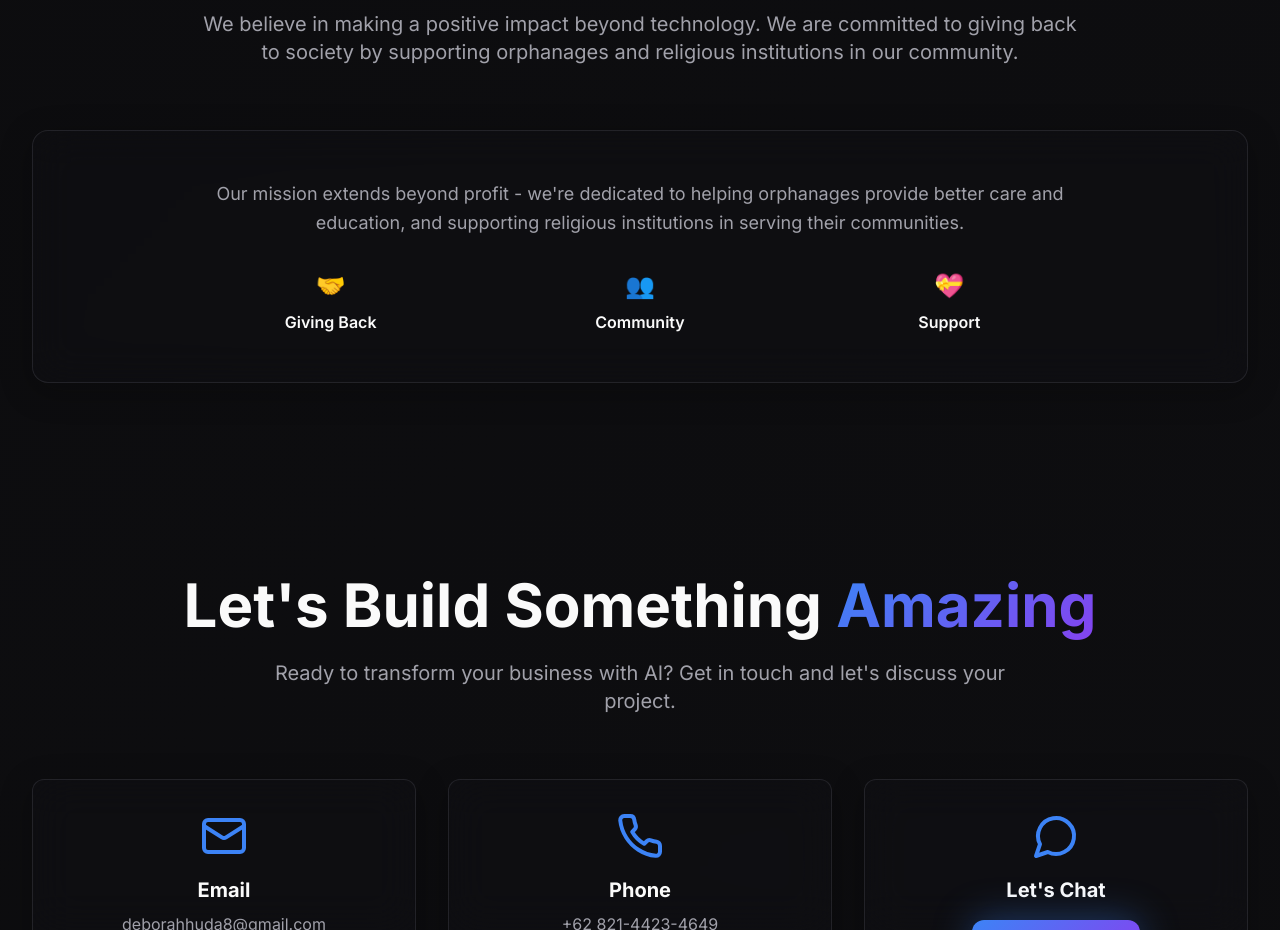
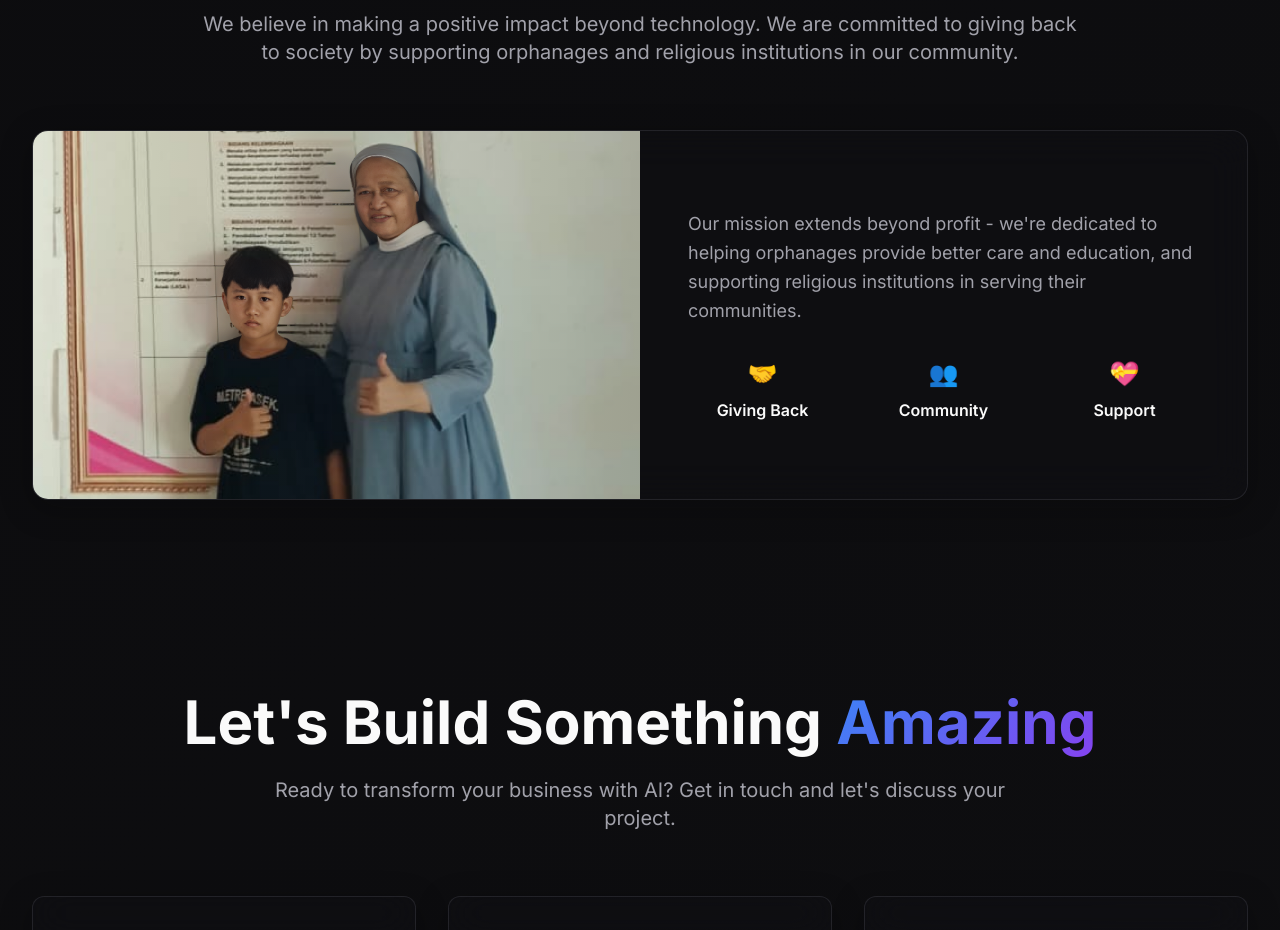
Before and after one commit to tatianabahagia/deborah-ai-forge, a React (Vite) app: page / in a window 1280 px wide. Shown: the part 6844-7774 px from the top of the page. Built offline with nearby package versions, Linux system fonts and the light colour scheme.

Commit message:
Add giving back image
Add image to the giving back section.

```diff
--- a/src/components/AchievementsSection.tsx
+++ b/src/components/AchievementsSection.tsx
@@ -75,13 +75,25 @@ const AchievementsSection = () => {
             </p>
           </div>
 
-          <div className="glass rounded-2xl p-12 text-center">
-            <div className="max-w-4xl mx-auto">
+          <div className="glass rounded-2xl overflow-hidden">
+            <div className="grid md:grid-cols-2 gap-0">
+              {/* Image */}
+              <div className="relative">
+                <img
+                  src="/lovable-uploads/76581e5f-e568-40ca-85bc-2c3ce2abfb61.png"
+                  alt="Deborah Tech giving back to community"
+                  className="w-full h-full object-cover min-h-[300px]"
+                />
+                <div className="absolute inset-0 bg-gradient-to-r from-transparent to-background/20"></div>
+              </div>
+
+              {/* Content */}
+              <div className="p-12 flex flex-col justify-center">
                 <p className="text-lg text-muted-foreground mb-8 leading-relaxed">
                   Our mission extends beyond profit - we're dedicated to helping orphanages provide better care and education, and supporting religious institutions in serving their communities.
                 </p>
 
-              <div className="grid md:grid-cols-3 gap-8">
+                <div className="grid grid-cols-3 gap-8">
                   <div className="text-center">
                     <div className="text-2xl mb-2">🤝</div>
                     <div className="font-semibold text-foreground">Giving Back</div>
@@ -99,6 +111,7 @@ const AchievementsSection = () => {
             </div>
           </div>
         </div>
+      </div>
     </section>
   );
 };
```
Also changed, not shown: public/lovable-uploads/76581e5f-e568-40ca-85bc-2c3ce2abfb61.png (added). Lines whose indentation alone changed are shown as unchanged.
